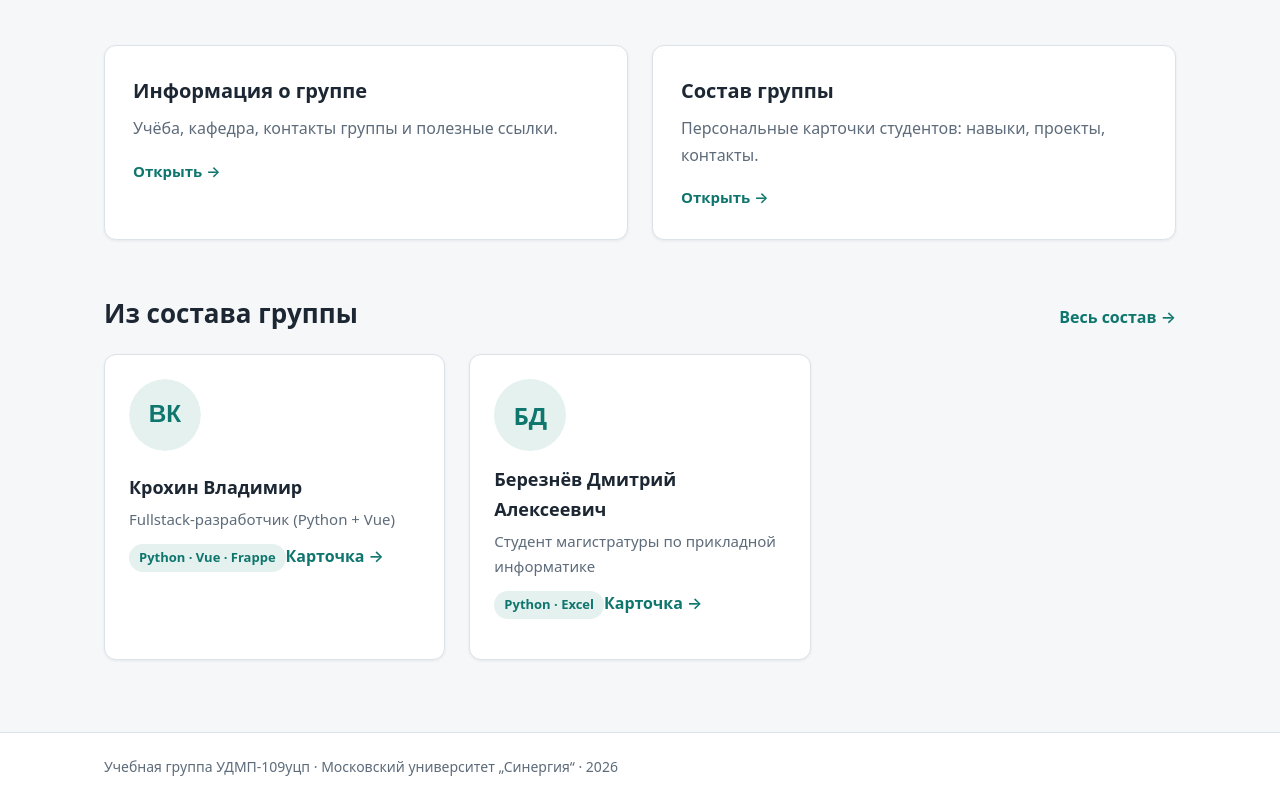
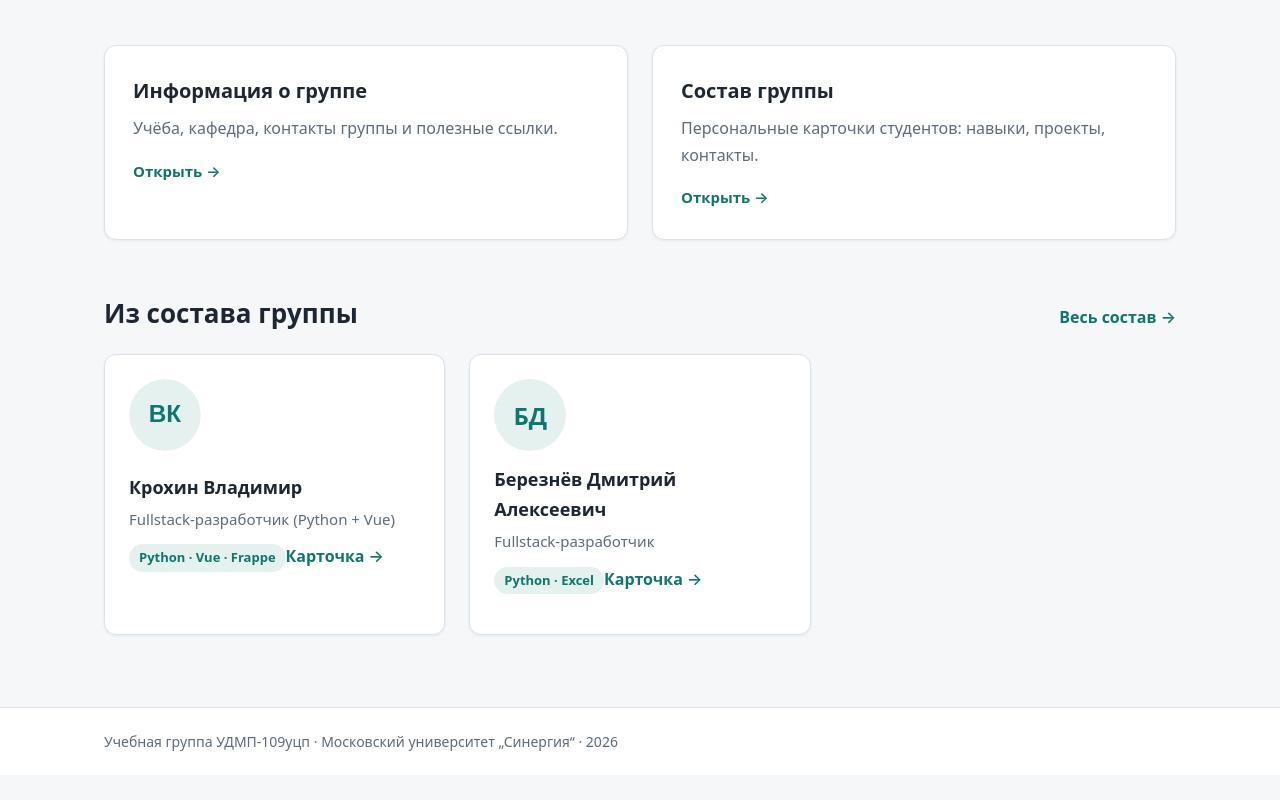
Before and after one commit to IntStrFloat/udmp-109ucp-group-site, a plain HTML site: page index.html in a window 1280 px wide. Shown: the part 746-1546 px from the top of the page. After the commit the page ends 1521 px from the top, so only its background shows below. Drawn offline with Linux system fonts and the light colour scheme.

Commit message:
Указать специализацию Дмитрия в карточке и составе группы

```diff
--- a/assets/js/roster.js
+++ b/assets/js/roster.js
@@ -21,7 +21,7 @@ window.GROUP_ROSTER = [
   {
     slug: "bereznyov",
     name: "Березнёв Дмитрий Алексеевич",
-    role: "Студент магистратуры по прикладной информатике",
+    role: "Fullstack-разработчик",
     tag: "Python · Excel",
     photo: ""
   }
```
Also changed, not shown: team/bereznyov/index.html (+1 -1 lines).
